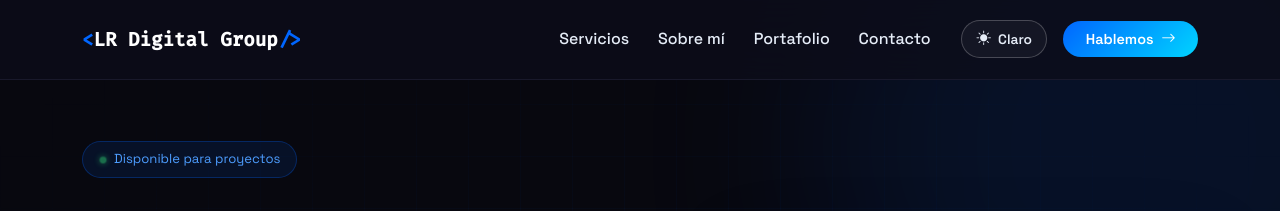
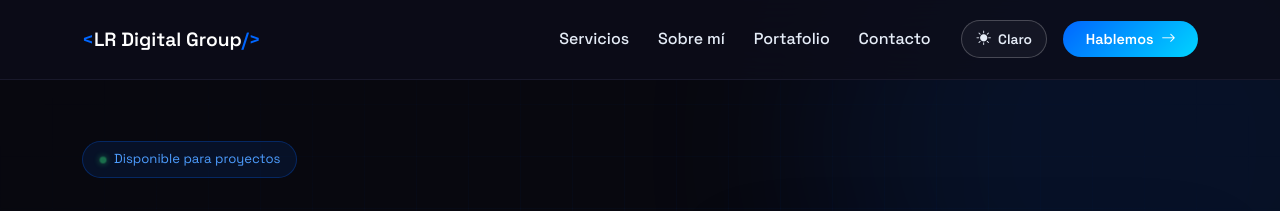
Before and after one commit to luciromero/luciromero.github.io, a Jekyll site: the page built from index.html, in a window 1280 px wide. Shown: the top 211 px of the page. Built offline with Jekyll 4.4.1, drawn with Linux system fonts in a browser that asks for light colours.

Commit message:
cambios en tipo de letra navbar

```diff
--- a/_sass/_custom.scss
+++ b/_sass/_custom.scss
@@ -101,7 +101,7 @@ img { max-width: 100%; height: auto; }
   }
 
   .navbar-brand {
-    font-family: $font-mono;
+    font-family: $font-sans;
     font-size: 1.2rem;
     font-weight: 600;
     color: $c-white !important;
```
